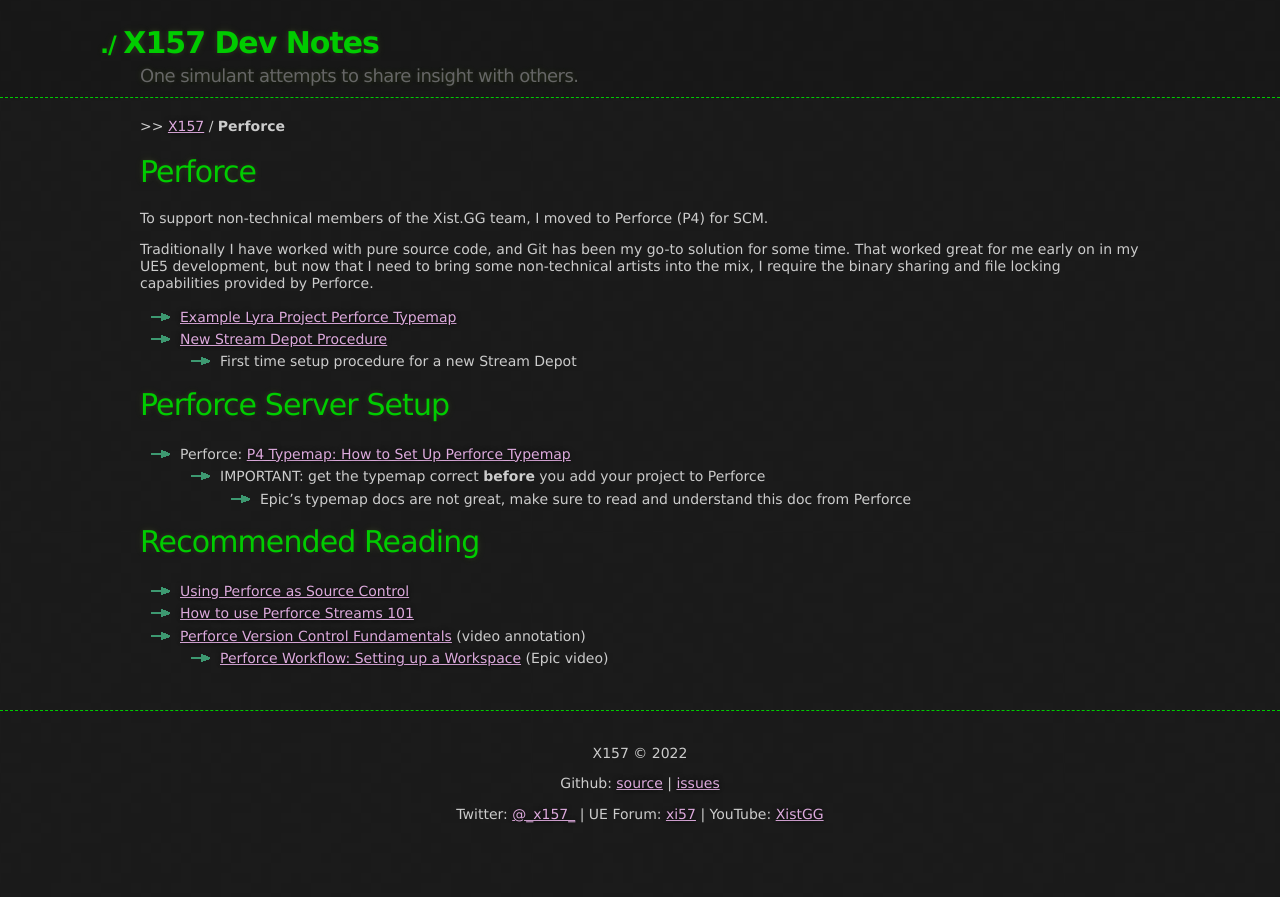
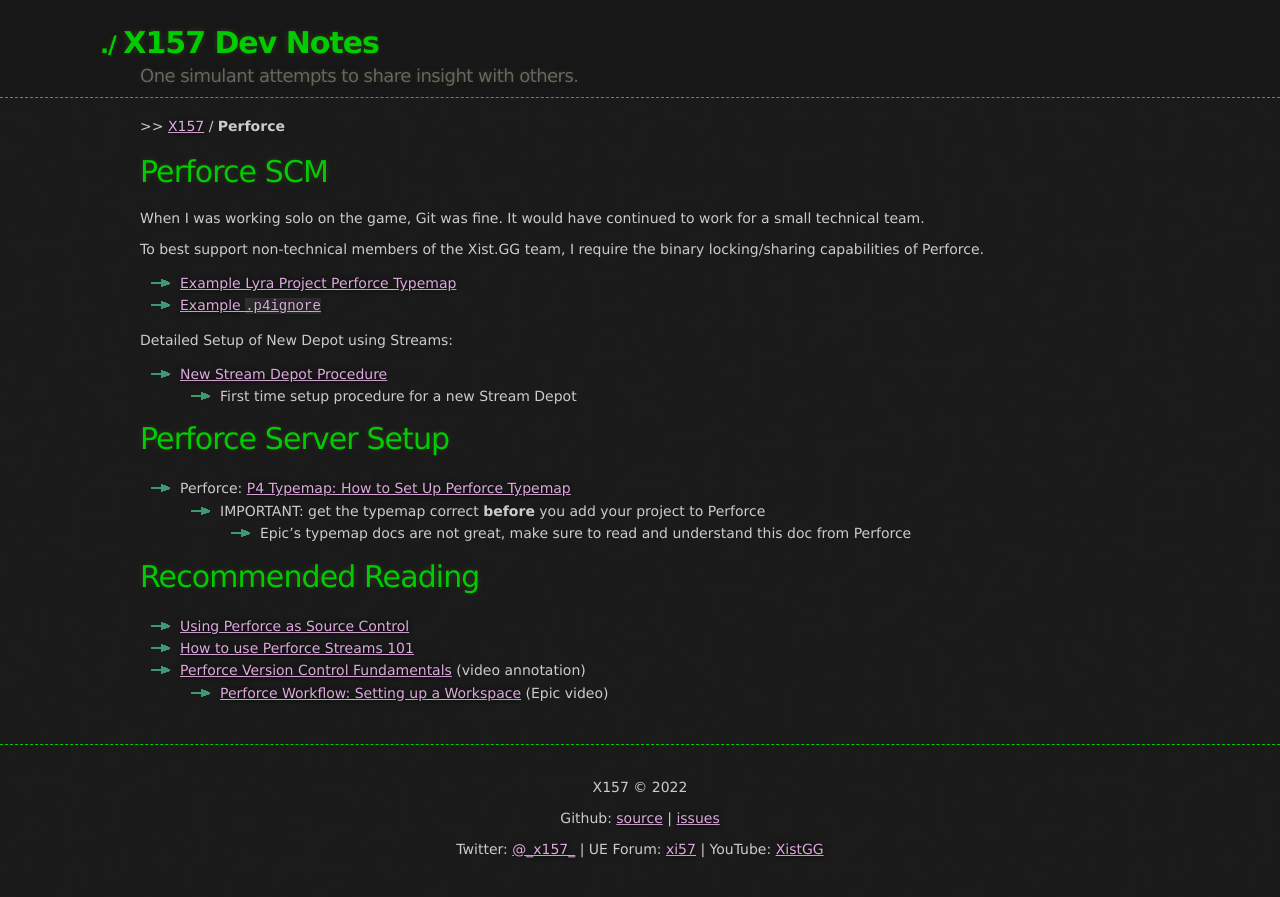
Before and after one commit to x157/x157.github.io, a Jekyll site: the page built from Perforce/index.md, in a window 1280 px wide. Shown: the top 897 px of the page. Built offline with Jekyll 4.4.1, drawn with Linux system fonts in a browser that asks for light colours.

Commit message:
Integrate Perforce info

```diff
--- a/Perforce/index.md
+++ b/Perforce/index.md
@@ -4,16 +4,19 @@
 breadcrumb_name: Perforce
 ---
 
-# Perforce
+# Perforce SCM
 
-To support non-technical members of the Xist.GG team, I moved to Perforce (P4) for SCM.
+When I was working solo on the game, Git was fine.
+It would have continued to work for a small technical team.
 
-Traditionally I have worked with pure source code, and Git has been
-my go-to solution for some time.  That worked great for me early on in my UE5 development,
-but now that I need to bring some non-technical artists into the mix,
-I require the binary sharing and file locking capabilities provided by Perforce.
+To best support non-technical members of the Xist.GG team,
+I require the binary locking/sharing capabilities of Perforce.
 
 - [Example Lyra Project Perforce Typemap](./Typemap)
+- [Example `.p4ignore`](./p4ignore)
+
+Detailed Setup of New Depot using Streams:
+
 - [New Stream Depot Procedure](./New-Stream-Depot-Procedure)
   - First time setup procedure for a new Stream Depot
 
```
Also changed, not shown: UE5/index.md (+11 -7 lines), index.md (+4 -16 lines).
